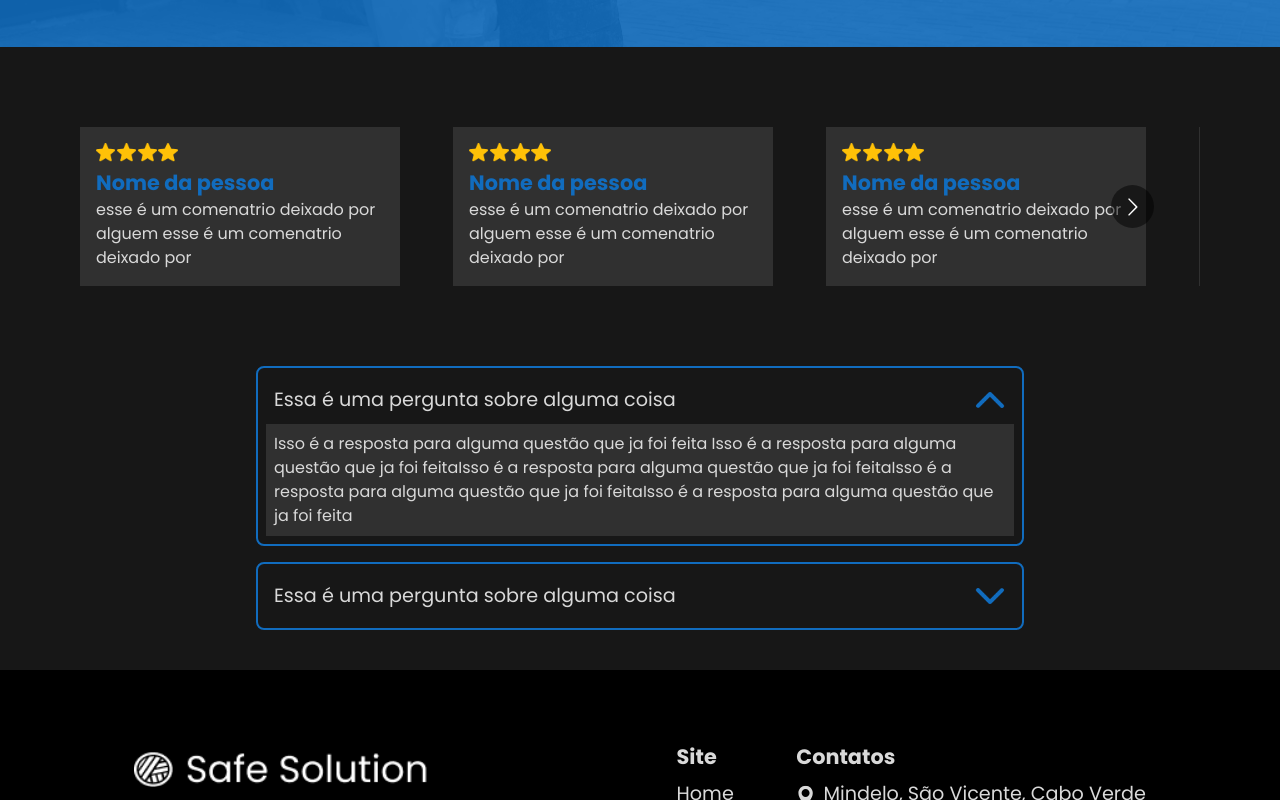
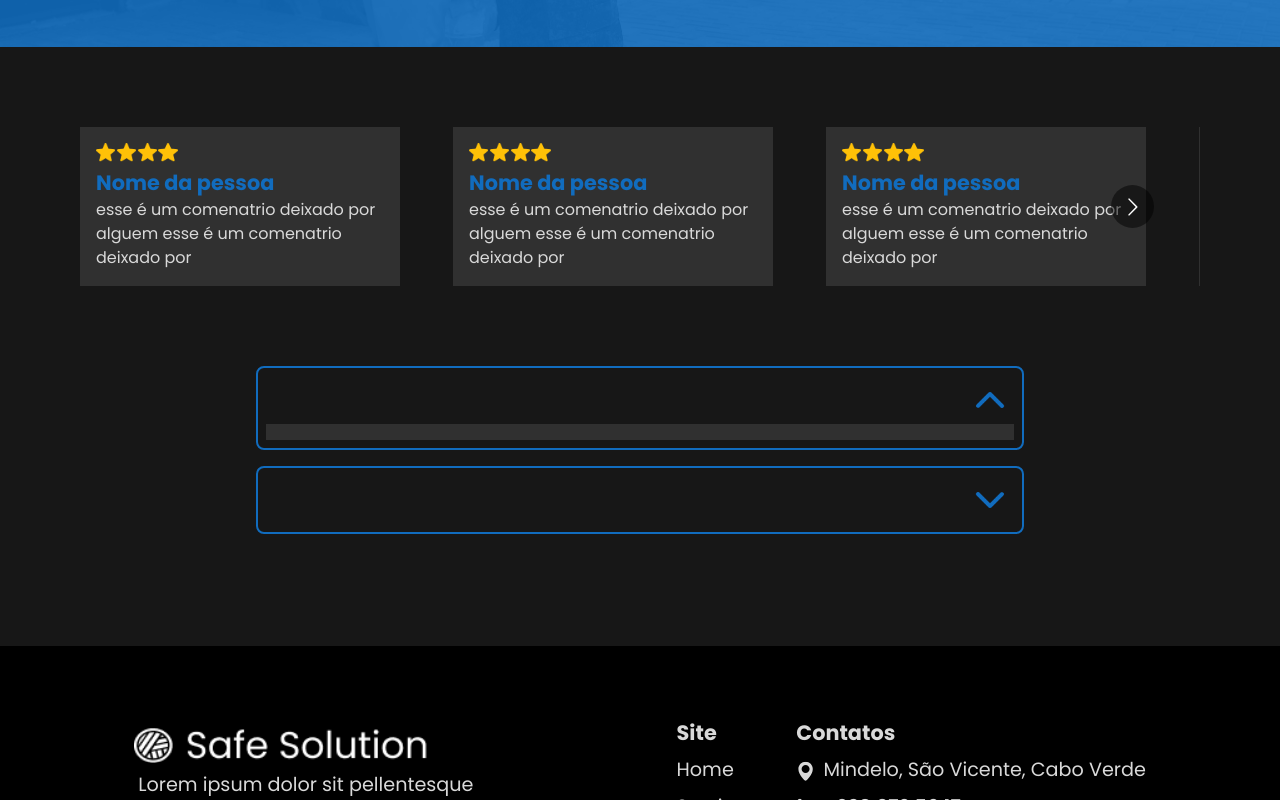
Before and after one commit to juniorgomes14/Safe-Website, a React (Vite) app: page / in a window 1280 px wide. Both pictures are taken after a click on the element 640 px from the left and 3233 px from the top of the page. Shown: the part 2833-3633 px from the top of the page. Built offline with nearby package versions, Linux system fonts and the light colour scheme.

Commit message:
feat: add question props

```diff
--- a/src/components/Question/Question.jsx
+++ b/src/components/Question/Question.jsx
@@ -2,7 +2,7 @@ import React, { useState } from 'react'
 import Arrow from "../../assets/arrow.png"
 import "./Question.css"
 
-const Question = () => {
+const Question = ({title, response}) => {
     const [isOpen,setIsOpen] = useState(false);
 
     function toggleOpen(){
@@ -12,11 +12,11 @@ const Question = () => {
   return (
     <div className="question-container" onClick={toggleOpen}>
         <div className="question-title">
-            <p className="question">Essa é uma pergunta sobre alguma coisa</p>
+            <p className="question">{title}</p>
             <img className={isOpen?"arrow-open":"arrow"} src={Arrow} alt="arrow"/>
         </div>
         <div className={isOpen?"question-response": "question-response-hidden"}>
-            <p className="question-response-text">Isso é a resposta para alguma questão que ja foi feita Isso é a resposta para alguma questão que ja foi feitaIsso é a resposta para alguma questão que ja foi feitaIsso é a resposta para alguma questão que ja foi feitaIsso é a resposta para alguma questão que ja foi feita</p>
+            <p className="question-response-text">{response}</p>
         </div>
 
     </div>
```
